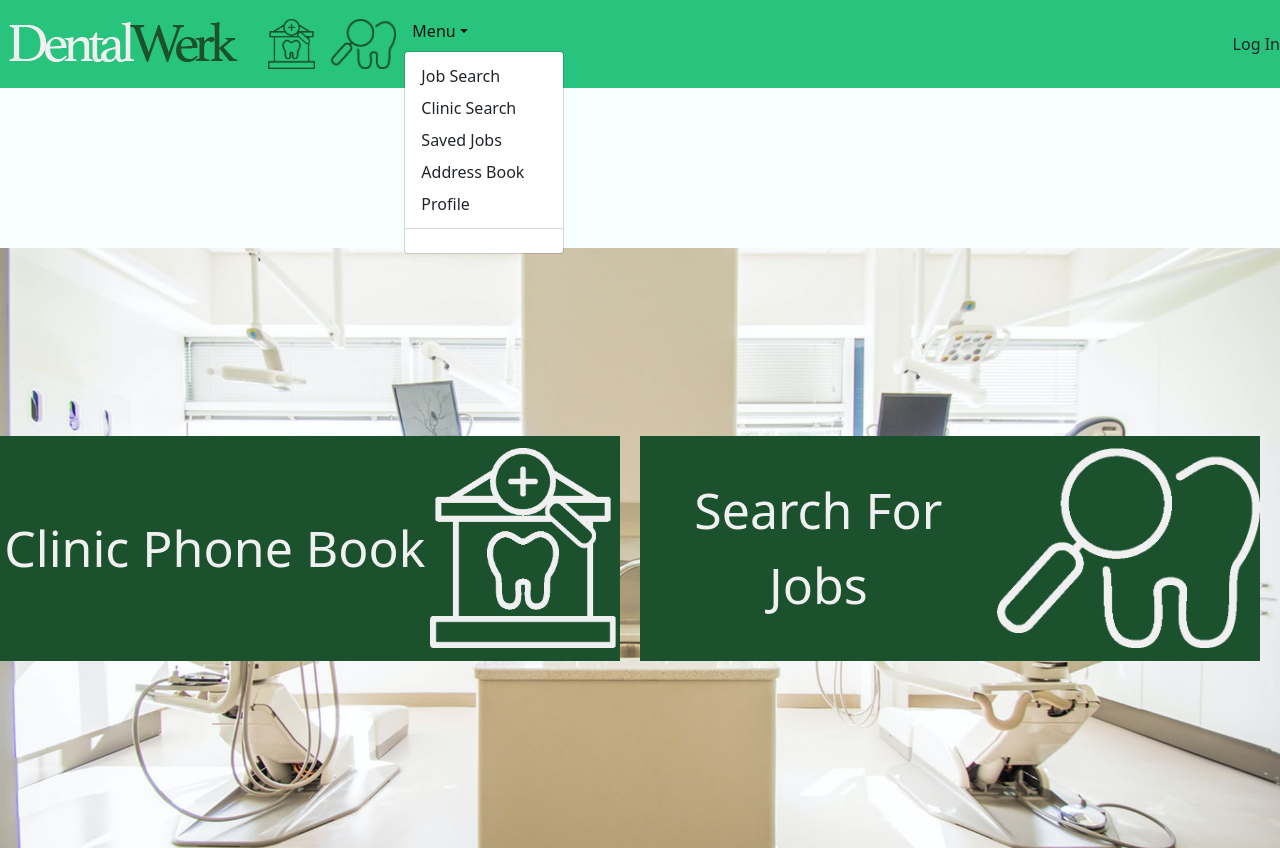
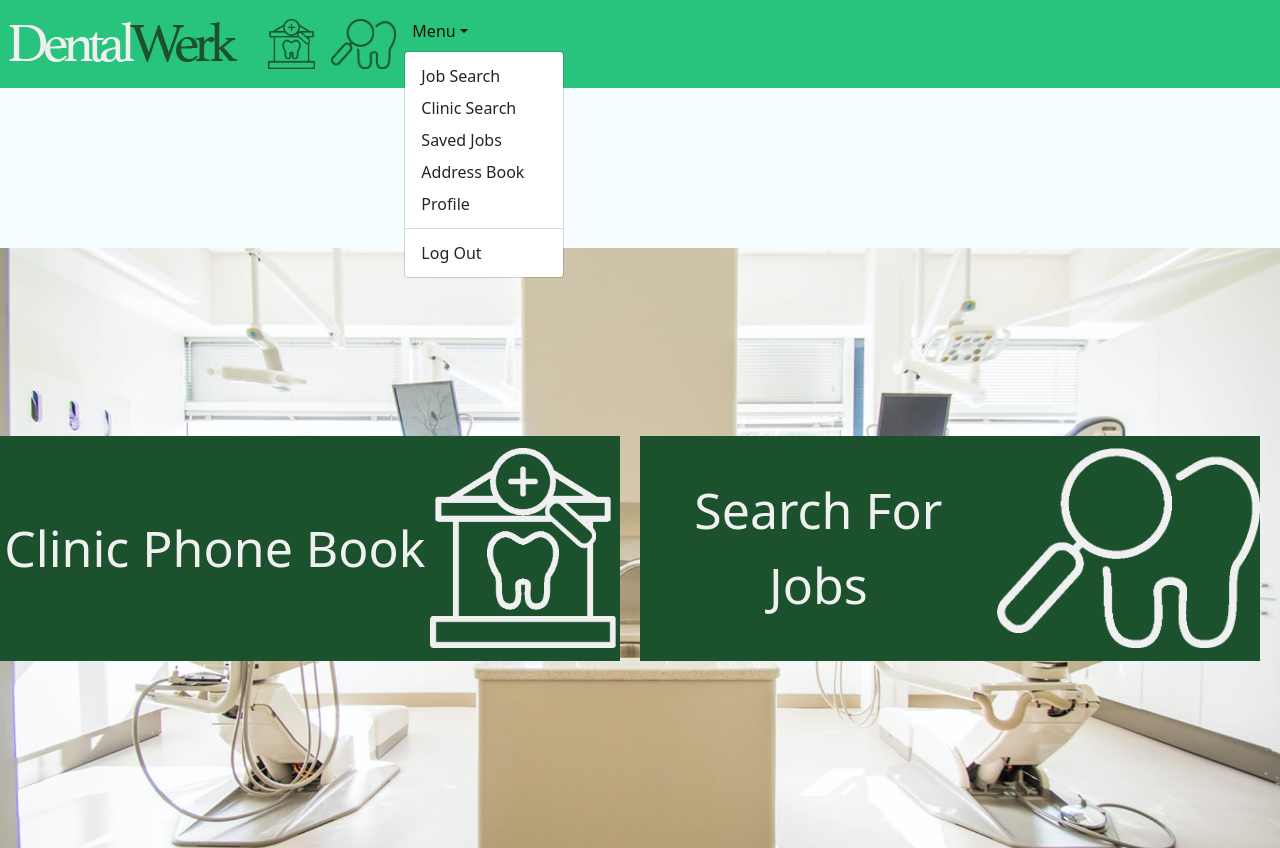
Before and after one commit to theMVPshop/nt03, a React (Create React App) app in the folder client/: page / in a window 1280 px wide. Both pictures are taken after a click on the button "Menu". Built offline with nearby package versions, Linux system fonts and the light colour scheme.

Commit message:
removed Auth0 front end code

```diff
--- a/client/src/components/Navigation.js
+++ b/client/src/components/Navigation.js
@@ -1,16 +1,11 @@
 import React from 'react';
-import { useAuth0 } from '@auth0/auth0-react';
 import { Link } from 'react-router-dom';
 import { Nav, Navbar, NavDropdown } from 'react-bootstrap';
 import logo from '../images/DentalWerk.png';
 import clinic from '../images/GREEN-clinic-search.png';
 import search from '../images/GREEN-search.png';
-import LogInButton from './LogInButton';
-import LogOutButton from './LogOutButton';
 
 const Navigation = () => {
-  const { user, isAuthenticated, isLoading } = useAuth0();
-
   return (
     <Navbar className='navbar' expand='lg'>
       <Navbar.Brand href='/'>
@@ -36,14 +31,10 @@ const Navigation = () => {
             </NavDropdown.Item>
             <NavDropdown.Item href='/profile'>Profile</NavDropdown.Item>
             <NavDropdown.Divider />
-            <NavDropdown.Item href='/'>
-              {isAuthenticated ? <LogOutButton /> : ''}
-            </NavDropdown.Item>
+            <NavDropdown.Item href='/'>Log Out</NavDropdown.Item>
           </NavDropdown>
         </Nav>
       </Navbar.Collapse>
-
-      {!isAuthenticated && !isLoading ? <LogInButton /> : ''}
     </Navbar>
   );
 };
```
Also changed, not shown: client/src/components/unused/LogInButton.js (renamed from client/src/components/LogInButton.js), client/src/components/unused/LogOutButton.js (renamed from client/src/components/LogOutButton.js).
